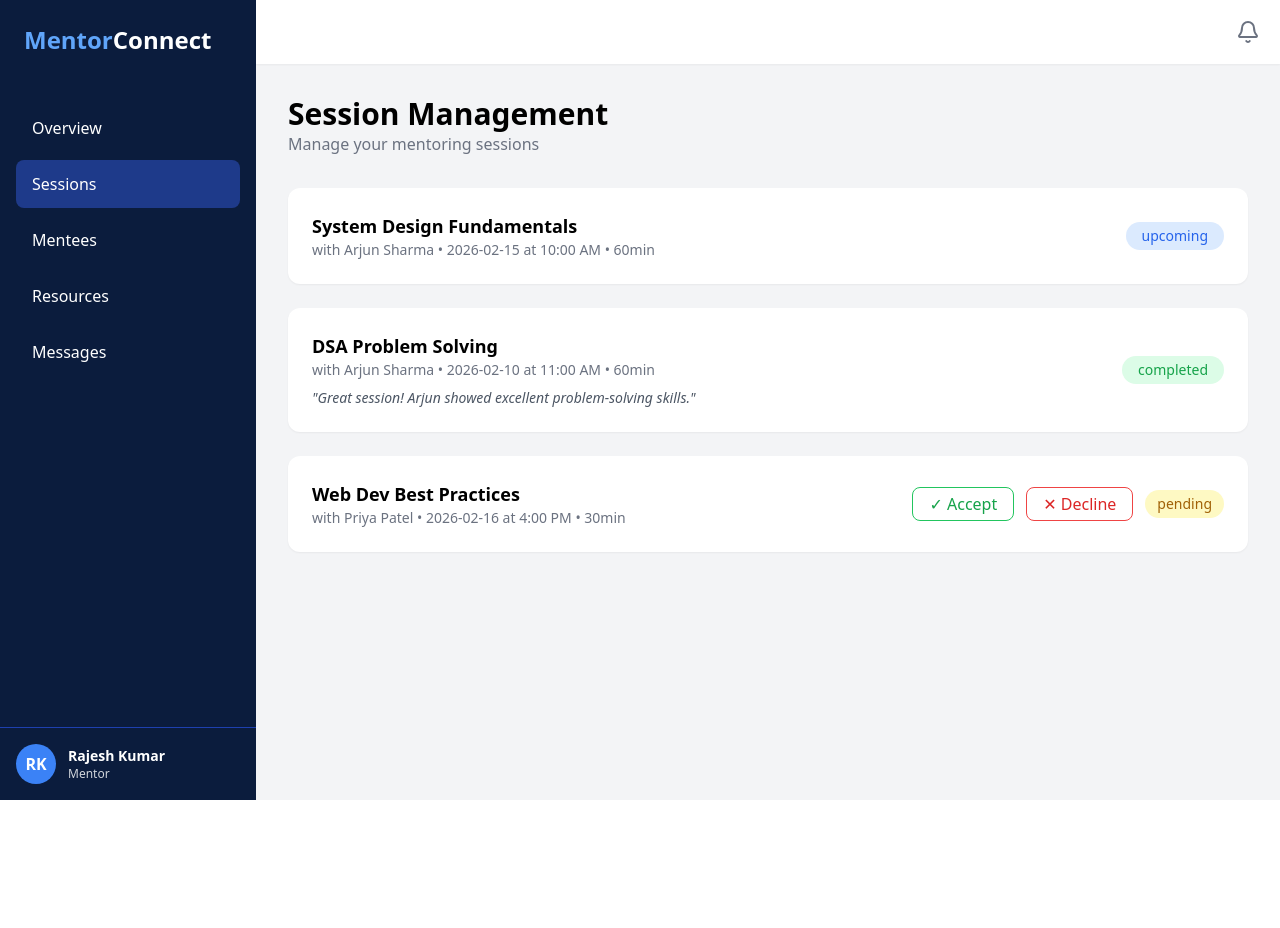
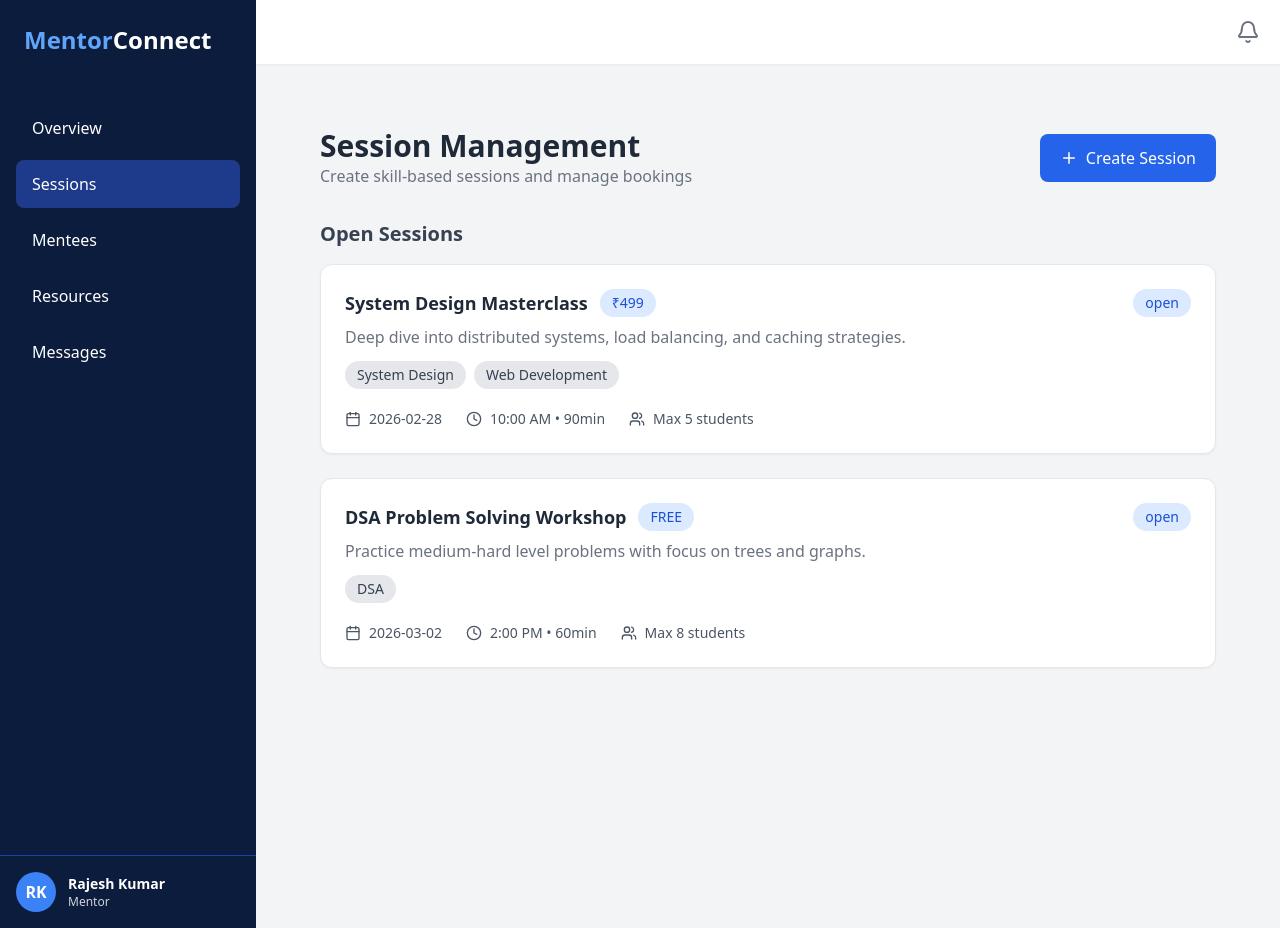
Before and after one commit to Aswi7/industry-mentor-portal, a React app in the folder frontend/: page /mentor/sessions in a window 1280 px wide. Before the commit the page ends 800 px from the top, so only its background shows below. Built offline with nearby package versions, Linux system fonts and the light colour scheme; the HTML template or start-up script is replaced by a standard one.

Commit message:
modified mentor session page

```diff
--- a/frontend/src/App.jsx
+++ b/frontend/src/App.jsx
@@ -13,7 +13,6 @@ import MentorMentees from "./pages/mentor/MentorMentees"
 import StudentDashboard from "./pages/student/StudentDashboard"
 import StudentSessions from "./pages/student/StudentSessions"
 import StudentResources from "./pages/student/StudentResources";
-import StudentMessages from "./pages/student/StudentMessages"
 
 
 import AdminDashboard from "./pages/admin/AdminDashboard"
@@ -23,7 +22,6 @@ import AdminSessions from "./pages/admin/AdminSessions"
 import AdminApprovals from "./pages/admin/AdminApprovals"
 import AdminReports from "./pages/admin/AdminReports"
 import StudentOverview from "./pages/student/StudentOverview"
-import MentorMessages from "./pages/mentor/MentorMessages"
 
 function App() {
   return (
@@ -40,7 +38,6 @@ function App() {
   <Route path="sessions" element={<MentorSessions />} />
   <Route path="mentees" element={<MentorMentees />} />
  <Route path="resources" element={<MentorResources />} />
-  <Route path="messages" element={<MentorMessages />} />
 </Route>
 
 
@@ -49,7 +46,6 @@ function App() {
   <Route index element={<StudentOverview />} />
   <Route path="sessions" element={<StudentSessions />} />
   <Route path="resources" element={<StudentResources />} />
-  <Route path="messages" element={<StudentMessages />} />
 </Route>
       {/* Admin */}
       <Route path="/admin" element={<AdminDashboard />}>
--- a/frontend/src/pages/mentor/MentorSessions.jsx
+++ b/frontend/src/pages/mentor/MentorSessions.jsx
@@ -1,78 +1,122 @@
+import { Calendar, Clock, Users, Plus } from "lucide-react";
 
-export default function MentorSessions() {
+const MentorSessions = () => {
+  const sessions = [
+    {
+      id: 1,
+      title: "System Design Masterclass",
+      price: "₹499",
+      description:
+        "Deep dive into distributed systems, load balancing, and caching strategies.",
+      tags: ["System Design", "Web Development"],
+      date: "2026-02-28",
+      time: "10:00 AM",
+      duration: "90min",
+      maxStudents: 5,
+      status: "open",
+    },
+    {
+      id: 2,
+      title: "DSA Problem Solving Workshop",
+      price: "FREE",
+      description:
+        "Practice medium-hard level problems with focus on trees and graphs.",
+      tags: ["DSA"],
+      date: "2026-03-02",
+      time: "2:00 PM",
+      duration: "60min",
+      maxStudents: 8,
+      status: "open",
+    },
+  ];
+
   return (
-    <>
-      <div className="mb-8">
-        <h1 className="text-3xl font-bold">Session Management</h1>
+    <div className="p-8 bg-gray-100 min-h-screen">
+      {/* Header */}
+      <div className="flex justify-between items-center mb-8">
+        <div>
+          <h1 className="text-3xl font-bold text-gray-800">
+            Session Management
+          </h1>
           <p className="text-gray-500">
-          Manage your mentoring sessions
+            Create skill-based sessions and manage bookings
           </p>
         </div>
 
-      <div className="space-y-6">
-
-        {/* Upcoming */}
-        <div className="bg-white rounded-xl shadow-sm p-6 flex justify-between items-center">
-          <div>
-            <p className="text-lg font-semibold">
-              System Design Fundamentals
-            </p>
-            <p className="text-gray-500 text-sm">
-              with Arjun Sharma • 2026-02-15 at 10:00 AM • 60min
-            </p>
+        <button className="flex items-center gap-2 bg-blue-600 text-white px-5 py-3 rounded-lg hover:bg-blue-700 transition">
+          <Plus size={18} />
+          Create Session
+        </button>
       </div>
 
-          <span className="bg-blue-100 text-blue-600 px-4 py-1 rounded-full text-sm">
-            upcoming
+      {/* Section Title */}
+      <h2 className="text-xl font-semibold text-gray-700 mb-4">
+        Open Sessions
+      </h2>
+
+      {/* Session Cards */}
+      <div className="space-y-6">
+        {sessions.map((session) => (
+          <div
+            key={session.id}
+            className="bg-white p-6 rounded-xl shadow-sm border hover:shadow-md transition"
+          >
+            {/* Top Row */}
+            <div className="flex justify-between items-start">
+              <div>
+                <div className="flex items-center gap-3">
+                  <h3 className="text-lg font-semibold text-gray-800">
+                    {session.title}
+                  </h3>
+
+                  <span className="bg-blue-100 text-blue-700 text-sm font-medium px-3 py-1 rounded-full">
+                    {session.price}
                   </span>
                 </div>
 
-        {/* Completed */}
-        <div className="bg-white rounded-xl shadow-sm p-6 flex justify-between items-center">
-          <div>
-            <p className="text-lg font-semibold">
-              DSA Problem Solving
-            </p>
-            <p className="text-gray-500 text-sm">
-              with Arjun Sharma • 2026-02-10 at 11:00 AM • 60min
-            </p>
-            <p className="italic text-gray-600 text-sm mt-2">
-              "Great session! Arjun showed excellent problem-solving skills."
-            </p>
+                <p className="text-gray-500 mt-2">{session.description}</p>
+
+                {/* Tags */}
+                <div className="flex gap-2 mt-3">
+                  {session.tags.map((tag, index) => (
+                    <span
+                      key={index}
+                      className="bg-gray-200 text-gray-700 text-sm px-3 py-1 rounded-full"
+                    >
+                      {tag}
+                    </span>
+                  ))}
+                </div>
               </div>
 
-          <span className="bg-green-100 text-green-600 px-4 py-1 rounded-full text-sm">
-            completed
+              {/* Status */}
+              <span className="bg-blue-100 text-blue-700 px-3 py-1 text-sm rounded-full">
+                {session.status}
               </span>
             </div>
 
-        {/* Pending */}
-        <div className="bg-white rounded-xl shadow-sm p-6 flex justify-between items-center">
-          <div>
-            <p className="text-lg font-semibold">
-              Web Dev Best Practices
-            </p>
-            <p className="text-gray-500 text-sm">
-              with Priya Patel • 2026-02-16 at 4:00 PM • 30min
-            </p>
+            {/* Bottom Info */}
+            <div className="flex gap-6 mt-5 text-gray-600 text-sm items-center">
+              <div className="flex items-center gap-2">
+                <Calendar size={16} />
+                {session.date}
               </div>
 
-          <div className="flex items-center gap-3">
-            <button className="px-4 py-1 border border-green-500 text-green-600 rounded-lg hover:bg-green-50">
-              ✓ Accept
-            </button>
+              <div className="flex items-center gap-2">
+                <Clock size={16} />
+                {session.time} • {session.duration}
+              </div>
 
-            <button className="px-4 py-1 border border-red-500 text-red-600 rounded-lg hover:bg-red-50">
-              ✕ Decline
-            </button>
-
-            <span className="bg-yellow-100 text-yellow-700 px-3 py-1 rounded-full text-sm">
-              pending
-            </span>
+              <div className="flex items-center gap-2">
+                <Users size={16} />
+                Max {session.maxStudents} students
               </div>
             </div>
+          </div>
+        ))}
+      </div>
+    </div>
+  );
+};
 
-      </div>
-    </>
-  )
-}
+export default MentorSessions;
--- a/frontend/src/pages/student/StudentDashboard.jsx
+++ b/frontend/src/pages/student/StudentDashboard.jsx
@@ -32,9 +32,6 @@ const StudentDashboard = () => {
             Sessions
           </NavLink>
 
-          <NavLink to="progress" className="block rounded-lg p-3 hover:bg-gray-700">
-            Progress
-          </NavLink>
 
           <NavLink to="resources" className="block rounded-lg p-3 hover:bg-gray-700">
             Resources
--- a/frontend/src/pages/student/StudentMessages.jsx
+++ /dev/null
@@ -1,107 +0,0 @@
-import { Send } from "lucide-react"
-
-export default function StudentMessages() {
-
-  const contacts = [
-    {
-      name: "Mentor Rajesh",
-      email: "rajesh@mentor.com"
-    },
-    {
-      name: "Priya Patel",
-      email: "priya@mentor.com"
-    }
-  ]
-
-  const chats = [
-    {
-      sender: "Mentor Rajesh",
-      message: "Hi, how is your preparation going?",
-      type: "mentor"
-    },
-    {
-      sender: "You",
-      message: "I am practicing DSA problems daily.",
-      type: "student"
-    }
-  ]
-
-  return (
-    <div className="bg-white rounded-xl shadow-sm h-[85vh] flex">
-
-      {/* LEFT CONTACT LIST */}
-      <div className="w-1/3 border-r">
-
-        <div className="p-5 border-b font-semibold text-lg">
-          Messages
-        </div>
-
-        <div>
-
-          {contacts.map((c, index) => (
-            <div
-              key={index}
-              className="p-4 border-b hover:bg-gray-100 cursor-pointer"
-            >
-              <p className="font-semibold">{c.name}</p>
-              <p className="text-sm text-gray-500">{c.email}</p>
-            </div>
-          ))}
-
-        </div>
-
-      </div>
-
-      {/* RIGHT CHAT AREA */}
-      <div className="flex-1 flex flex-col">
-
-        {/* Chat Header */}
-        <div className="p-5 border-b font-semibold text-lg">
-          Arjun Sharma
-        </div>
-
-        {/* Messages */}
-        <div className="flex-1 p-6 space-y-5 overflow-y-auto">
-
-          {chats.map((chat, index) => (
-            <div
-              key={index}
-              className={`flex ${
-                chat.type === "student"
-                  ? "justify-end"
-                  : "justify-start"
-              }`}
-            >
-              <div
-                className={`max-w-md p-4 rounded-xl ${
-                  chat.type === "student"
-                    ? "bg-blue-600 text-white"
-                    : "bg-gray-100"
-                }`}
-              >
-                {chat.message}
-              </div>
-            </div>
-          ))}
-
-        </div>
-
-        {/* Input Box */}
-        <div className="border-t p-4 flex gap-3">
-
-          <input
-            placeholder="Type your message..."
-            className="flex-1 border rounded-xl px-4 py-3 focus:outline-none"
-          />
-
-          <button className="bg-blue-600 text-white px-5 rounded-xl flex items-center">
-            <Send size={18} />
-          </button>
-
-        </div>
-
-      </div>
-
-    </div>
-  )
-}
```
Also changed, not shown: frontend/src/pages/student/CreateSessionModal.jsx (added). Lines whose indentation alone changed are shown as unchanged.
